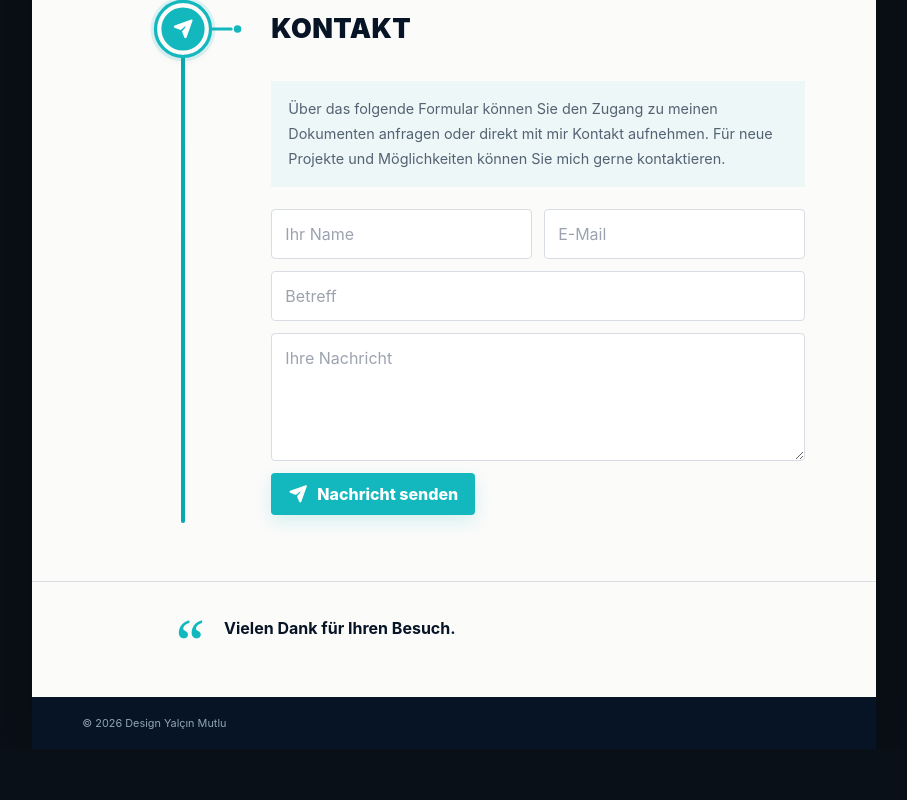
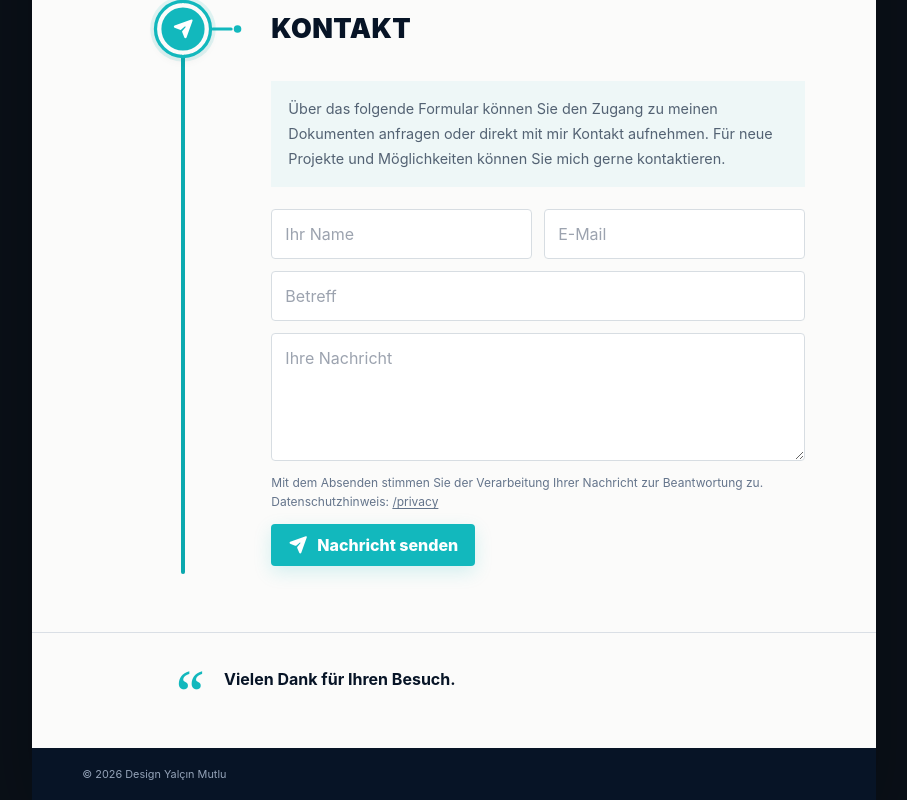
Before and after one commit to ymgrmny-gif/yalcinmutlu, a Next.js app: page / in a window 1280 px wide. Shown: the part 5149-5949 px from the top of the page, without its empty margins (314-1221 px from the left). Before the commit the page ends 5898 px from the top, so only its background shows below. Built offline with nearby package versions, Linux system fonts and the light colour scheme; no server answers.

Commit message:
Link contact form to privacy notice

```diff
--- a/components/ContactForm.tsx
+++ b/components/ContactForm.tsx
@@ -1,5 +1,6 @@
 'use client';
 
+import Link from 'next/link';
 import { FormEvent, useRef, useState } from 'react';
 import { FontAwesomeIcon } from '@fortawesome/react-fontawesome';
 import { faPaperPlane, faSpinner } from '@fortawesome/free-solid-svg-icons';
@@ -12,16 +13,19 @@ const copy = {
     aria: 'İletişim formu', name: 'Adınız', email: 'E-posta', subject: 'Konu', message: 'Mesajınız',
     send: 'Mesaj Gönder', sending: 'Gönderiliyor', sent: 'Mesaj gönderildi.', error: 'Mesaj gönderilemedi. Lütfen tekrar deneyin.',
     unconfigured: 'İletişim formu şu anda kullanılamıyor. Lütfen daha sonra tekrar deneyin.',
+    privacy: 'Formu göndererek mesajınızın yanıtlanması amacıyla işlenmesini kabul edersiniz. Gizlilik bilgileri',
   },
   en: {
     aria: 'Contact form', name: 'Your name', email: 'Email', subject: 'Subject', message: 'Your message',
     send: 'Send Message', sending: 'Sending', sent: 'Message sent.', error: 'Message could not be sent. Please try again.',
     unconfigured: 'The contact form is currently unavailable. Please try again later.',
+    privacy: 'By submitting the form, you agree that your message may be processed in order to respond. Privacy notice',
   },
   de: {
     aria: 'Kontaktformular', name: 'Ihr Name', email: 'E-Mail', subject: 'Betreff', message: 'Ihre Nachricht',
     send: 'Nachricht senden', sending: 'Wird gesendet', sent: 'Nachricht gesendet.', error: 'Nachricht konnte nicht gesendet werden. Bitte versuchen Sie es erneut.',
     unconfigured: 'Das Kontaktformular ist derzeit nicht verfügbar. Bitte versuchen Sie es später erneut.',
+    privacy: 'Mit dem Absenden stimmen Sie der Verarbeitung Ihrer Nachricht zur Beantwortung zu. Datenschutzhinweis',
   },
 } as const;
 
@@ -81,6 +85,9 @@ export default function ContactForm({ language = 'tr' }: { language?: Language }
       </div>
       <input className="form-field" name="subject" placeholder={t.subject} minLength={2} maxLength={180} required />
       <textarea className="form-field min-h-32 resize-y" name="message" placeholder={t.message} minLength={10} maxLength={5000} required />
+      <p className="text-xs leading-relaxed text-slate-500">
+        {t.privacy}: <Link href="/privacy/" className="underline underline-offset-2">/privacy</Link>
+      </p>
       <div className="flex flex-wrap items-center gap-3">
         <button className="action-primary" type="submit" disabled={status === 'sending'}>
           <FontAwesomeIcon icon={status === 'sending' ? faSpinner : faPaperPlane} spin={status === 'sending'} />
```
